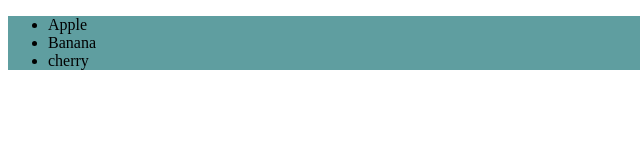
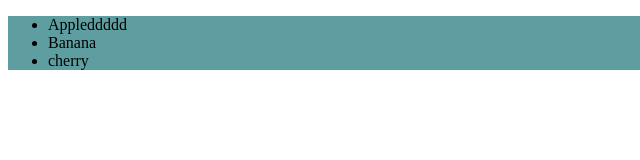
Before and after one commit to archana0809/pull_req, a plain HTML site: page pull_re.html in a window 1280 px wide. Shown: the full height of the page, 0-640 px from the left. Drawn offline with Linux system fonts and the light colour scheme.

Commit message:
Update pull_re.html
changed first element

```diff
--- a/pull_re.html
+++ b/pull_re.html
@@ -8,7 +8,7 @@
 </head>
 <body>
     <ul class="fruits">
-        <li>Apple</li>
+        <li>Appleddddd</li>
         <li>Banana</li>
         <li>cherry</li>
     </ul>
```
